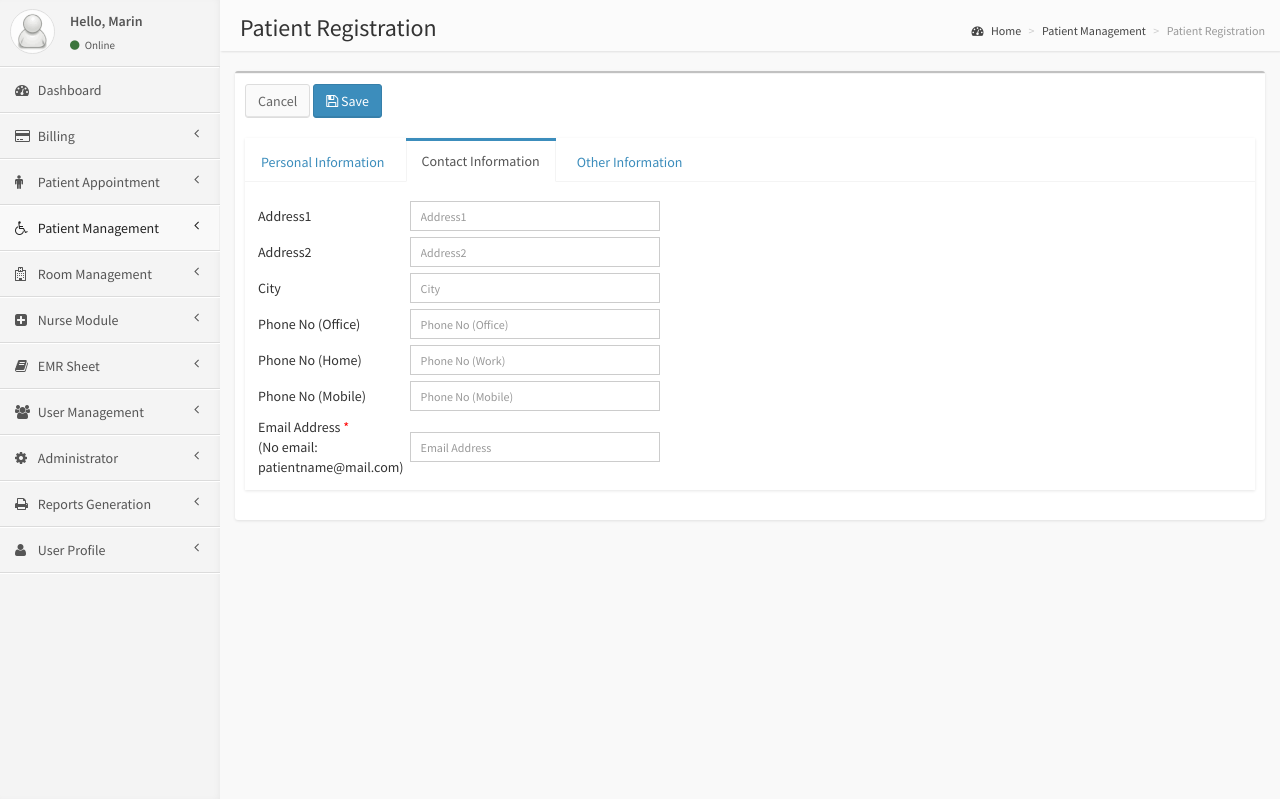
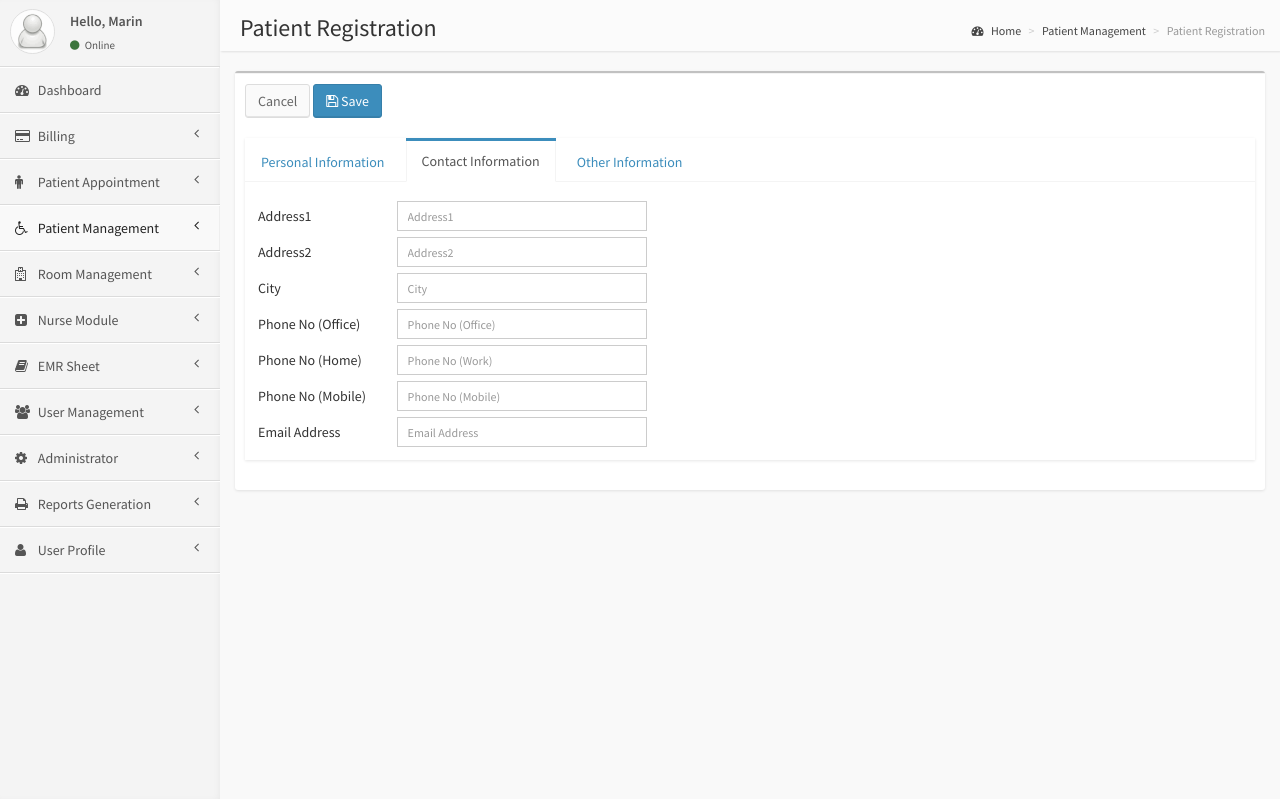
Before and after one commit to ReanSark/camcare_simple_m1, a CodeIgniter app: page /hms/app/patient/addPatient in a window 1280 px wide, after a click on "Contact Information". Shown: the part 51-850 px from the top of the page. Run offline with CodeIgniter, Linux system fonts and the light colour scheme; a user stored in the database is signed in; data comes from the database, SQL or seed files in the repository; data that the repository does not hold is empty; some libraries are stand-ins or nearby versions.

Commit message:
Remove Validate Email for Patient Registration

```diff
--- a/application/controllers/app/patient.php
+++ b/application/controllers/app/patient.php
@@ -145,19 +145,19 @@ class Patient extends General{
 		}
 	}
 
-	function validate_email(){
-		if($this->patient_model->validate_email()){
-			$this->form_validation->set_message("validate_email","Email Address Already Exists.");
-			return false;
-		}else{
-			return true;
-		}
-	}
+	// function validate_email(){
+	// 	if($this->patient_model->validate_email()){
+	// 		$this->form_validation->set_message("validate_email","Email Address Already Exists.");
+	// 		return false;
+	// 	}else{
+	// 		return true;
+	// 	}
+	// }
 
 	public function save(){
 		$this->form_validation->set_rules("lastname","Last Name","trim|xss_clean|required|callback_validate_patient");
 		$this->form_validation->set_rules("firstname","First Name","trim|xss_clean|required");
-		$this->form_validation->set_rules("email","Email Address","trim|xss_clean|valid_email|callback_validate_email");
+		// $this->form_validation->set_rules("email","Email Address","trim|xss_clean|valid_email|callback_validate_email");
 		$this->form_validation->set_error_delimiters("<div class='alert alert-warning alert-dismissable'><i class='fa fa-warning'></i><button type='button' class='close' data-dismiss='alert' aria-hidden='true'>&times;</button>","</div>");
 
 		if($this->form_validation->run()){
@@ -212,20 +212,20 @@ class Patient extends General{
 		}
 	}
 
-	function validate_email_edit(){
-		if($this->patient_model->validate_email_edit()){
-			$this->form_validation->set_message("validate_email_edit","Email Address Already Exists.");
-			return false;
-		}else{
-			return true;
-		}
-	}
+	// function validate_email_edit(){
+	// 	if($this->patient_model->validate_email_edit()){
+	// 		$this->form_validation->set_message("validate_email_edit","Email Address Already Exists.");
+	// 		return false;
+	// 	}else{
+	// 		return true;
+	// 	}
+	// }
 
 	public function edit_save(){
 		$this->form_validation->set_rules("lastname","Last Name","trim|xss_clean|required|callback_validate_patient_edit");
 		$this->form_validation->set_rules("firstname","First Name","trim|xss_clean|required");
 		$this->form_validation->set_rules("middlename","Middle Name","trim|xss_clean|required");
-		$this->form_validation->set_rules("email","Email Address","trim|xss_clean|valid_email|callback_validate_email_edit");
+		// $this->form_validation->set_rules("email","Email Address","trim|xss_clean|valid_email|callback_validate_email_edit");
 		$this->form_validation->set_error_delimiters("<div class='alert alert-warning alert-dismissable'><i class='fa fa-warning'></i><button type='button' class='close' data-dismiss='alert' aria-hidden='true'>&times;</button>","</div>");
 
 		if($this->form_validation->run()){
--- a/application/views/app/patient/addPatient.php
+++ b/application/views/app/patient/addPatient.php
@@ -312,7 +312,7 @@
                                                         </td>
                                                     </tr>
                                                     <tr>
-                                                    	<td width="14%">Email Address <font color="#FF0000">*</font><br>(No email: patientname@mail.com)</td>
+                                                    	<td width="14%">Email Address</td>
                                                         <td width="86%">
                                                         <?php echo form_input('email',set_value('email'),'id="email" class="form-control input-sm" placeholder="Email Address" style="width: 250px;"');?>
                                                         </td>
```
